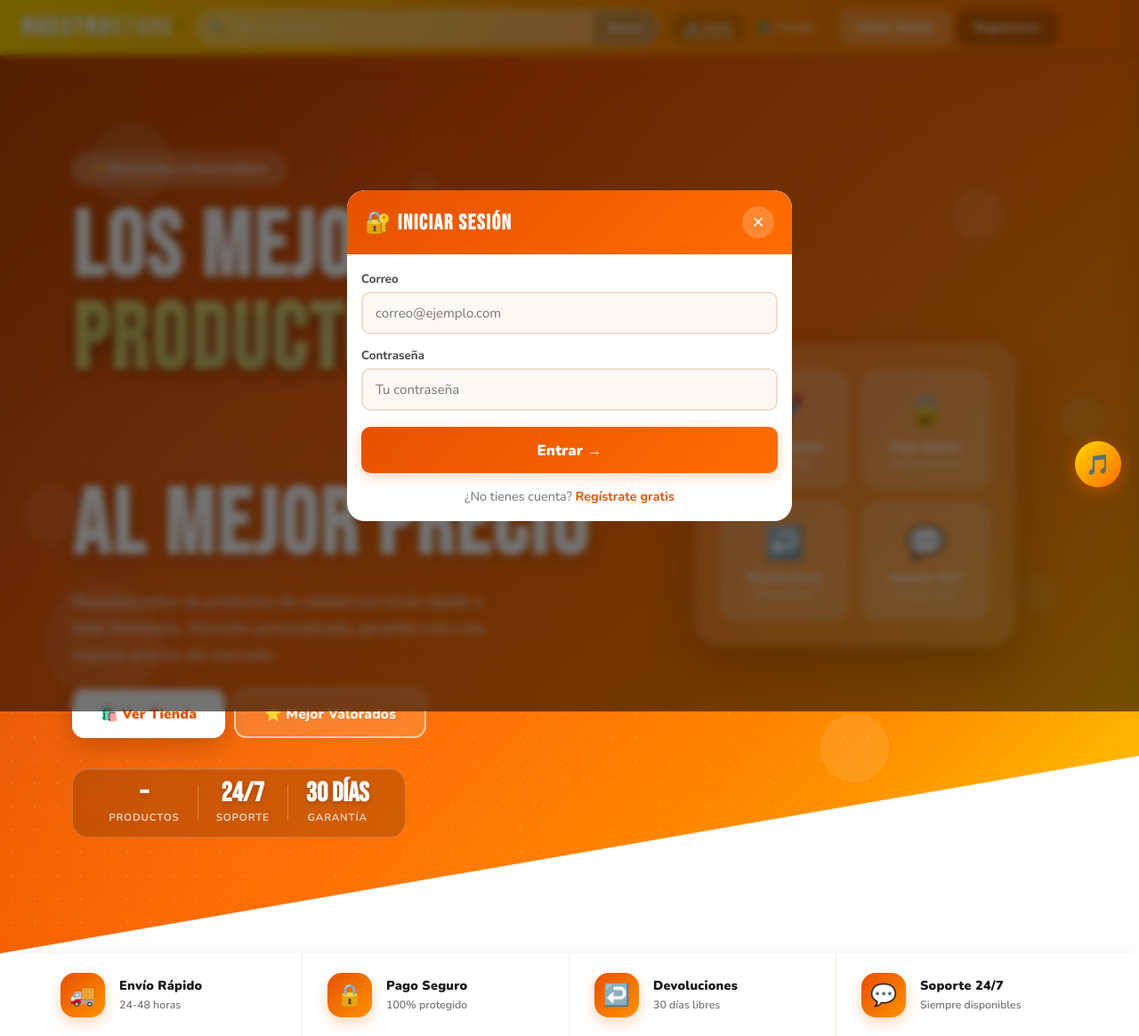
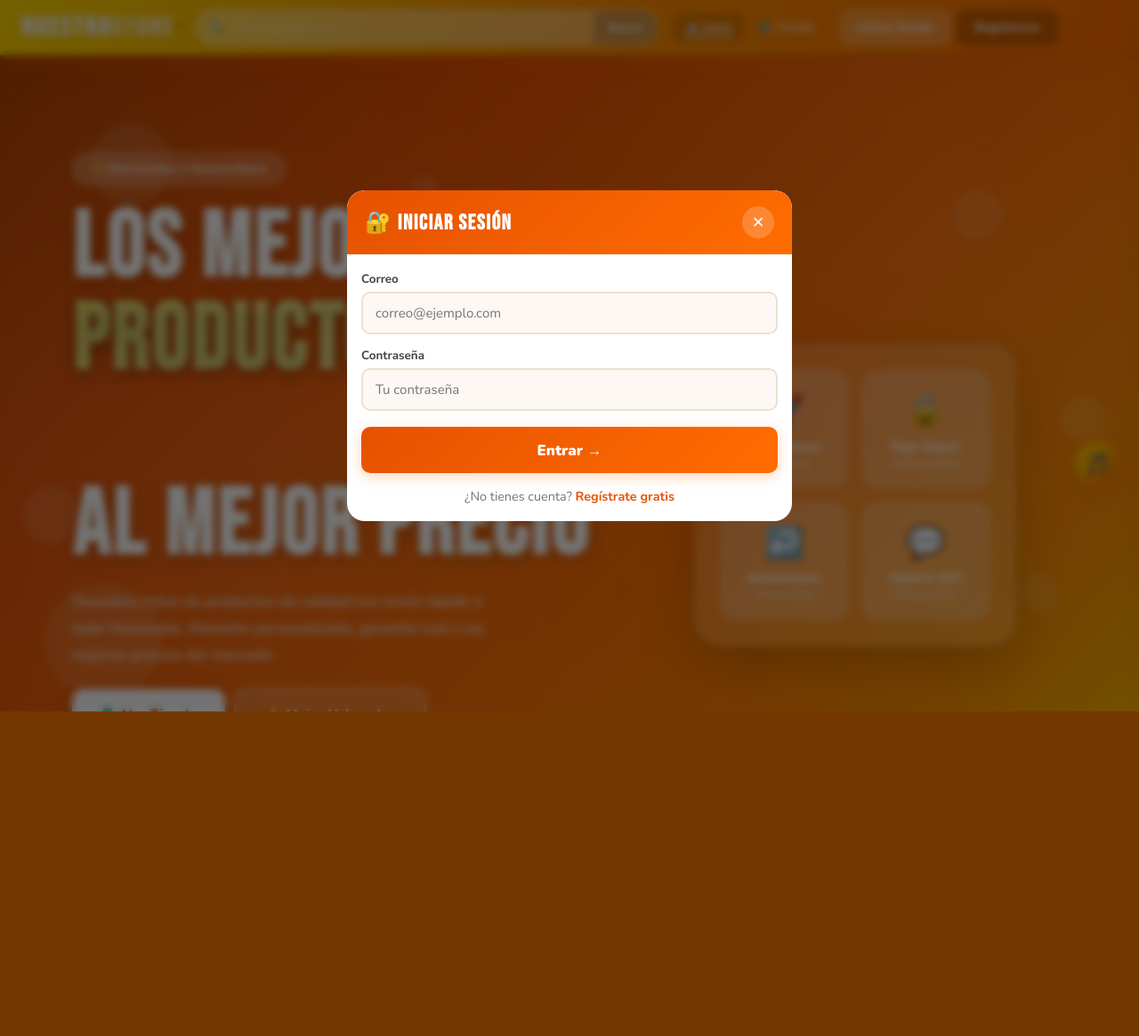
Before and after one commit to sebasgt301zapata/proyecto_web, a Django app: template nuestrostore_fix/tienda/templates/index.html in a window 1280 px wide, after a click on "Iniciar Sesión". Shown: the top 1165 px of the page at 89% size. After the commit the page ends 800 px from the top, so only its background shows below. Run offline with Django 4.2, Linux system fonts and the light colour scheme; the template is opened without the code that fills it, so the values that code supplies are empty.

Commit message:
Adjust z-index values for modal and mp-wrap

```diff
--- a/nuestrostore_fix/tienda/static/css/styles.css
+++ b/nuestrostore_fix/tienda/static/css/styles.css
@@ -847,10 +847,10 @@ button,input,select,textarea{font-family:'Nunito',sans-serif;}
   border-radius:2px;margin-top:1px;
 }
 /* MODALES */
-.ov{position:fixed;inset:0;z-index:1000;background:rgba(0,0,0,.55);backdrop-filter:blur(4px);display:none;align-items:flex-end;justify-content:center;}
+.ov{position:fixed;inset:0;z-index:1500;background:rgba(0,0,0,.55);backdrop-filter:blur(4px);display:none;align-items:flex-end;justify-content:center;}
 @media(min-width:600px){.ov{align-items:center;padding:16px;}}
 .ov.show{display:flex;}
-.mdl{background:#fff;width:100%;max-height:92dvh;overflow-y:auto;border-radius:20px 20px 0 0;}
+.mdl{background:#fff;width:100%;max-height:92dvh;overflow-y:auto;border-radius:20px 20px 0 0;position:relative;z-index:1501;}
 @media(min-width:600px){.mdl{border-radius:20px;max-width:500px;max-height:90vh;}.mdl.wide{max-width:960px;}}
 .mh{background:linear-gradient(135deg,var(--na3),var(--na2));padding:16px 18px;display:flex;align-items:center;justify-content:space-between;position:sticky;top:0;z-index:1;border-radius:20px 20px 0 0;}
 .mh h2{font-family:'Bebas Neue',cursive;font-size:1.5rem;color:#fff;letter-spacing:1px;}
@@ -1251,7 +1251,7 @@ footer{
   position:fixed;
   bottom:calc(var(--bot-h) + 14px);
   right:16px;
-  z-index:1100;
+  z-index:900;
   display:flex;
   flex-direction:column;
   align-items:flex-end;
```
